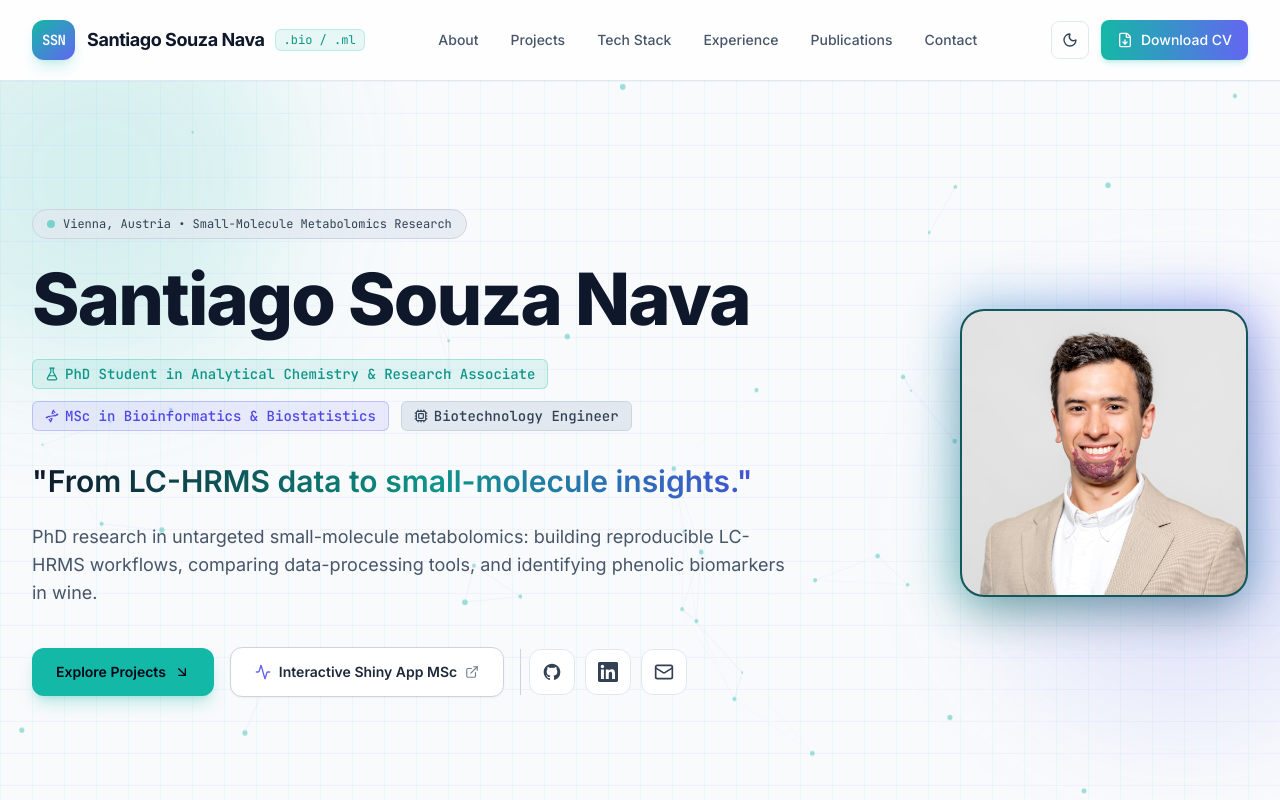
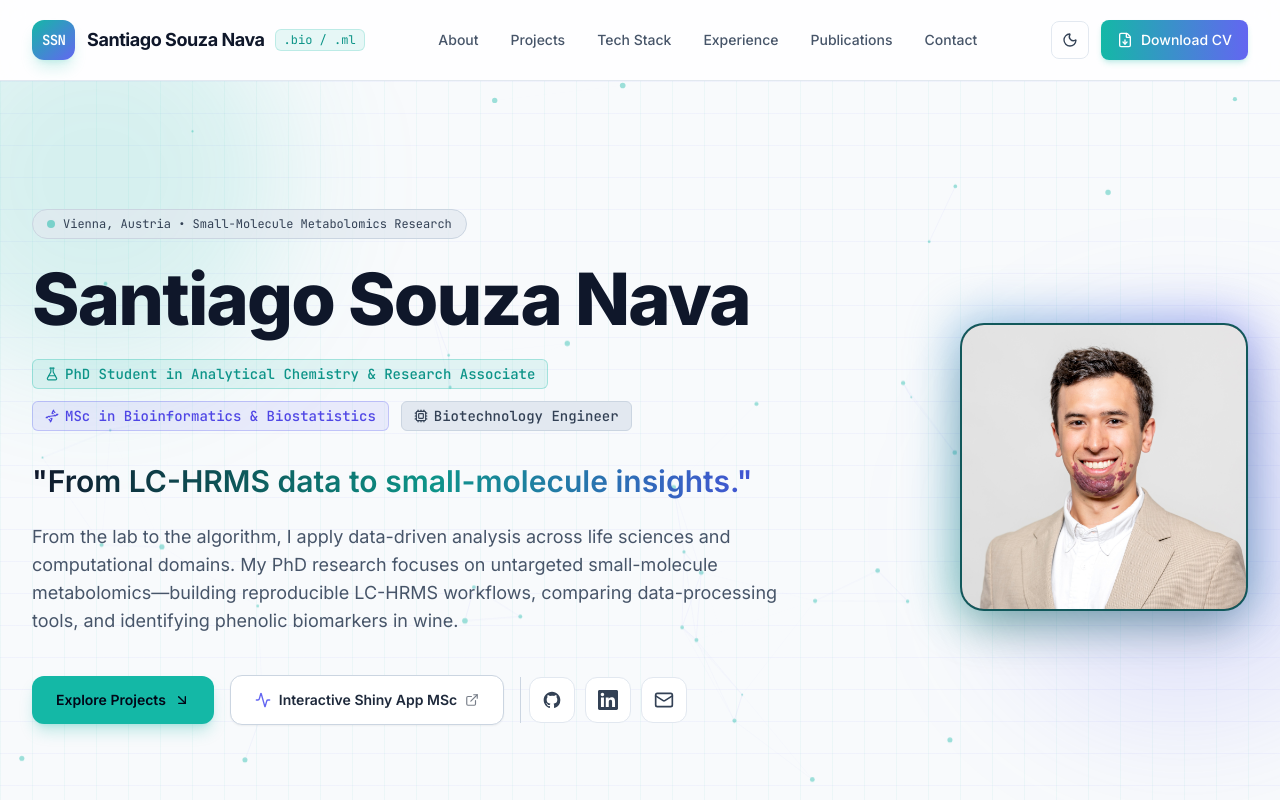
Before and after one commit to ssouzanava/ssouzanava.github.io, a website: page index.html in a window 1280 px wide. Shown: the top 800 px of the page. Drawn offline with nearby package versions, Linux system fonts and the light colour scheme.

Commit message:
Hero statement

```diff
--- a/index.html
+++ b/index.html
@@ -182,7 +182,7 @@
 
           <!-- Summary Pitch -->
           <p class="text-base sm:text-lg text-slate-600 dark:text-slate-300 max-w-3xl mb-10 leading-relaxed">
-            PhD research in untargeted small-molecule metabolomics: building reproducible LC-HRMS workflows, comparing data-processing tools, and identifying phenolic biomarkers in wine.
+            From the lab to the algorithm, I apply data-driven analysis across life sciences and computational domains. My PhD research focuses on untargeted small-molecule metabolomics—building reproducible LC-HRMS workflows, comparing data-processing tools, and identifying phenolic biomarkers in wine.
           </p>
 
           <!-- Primary CTAs & Social Icons -->
```
